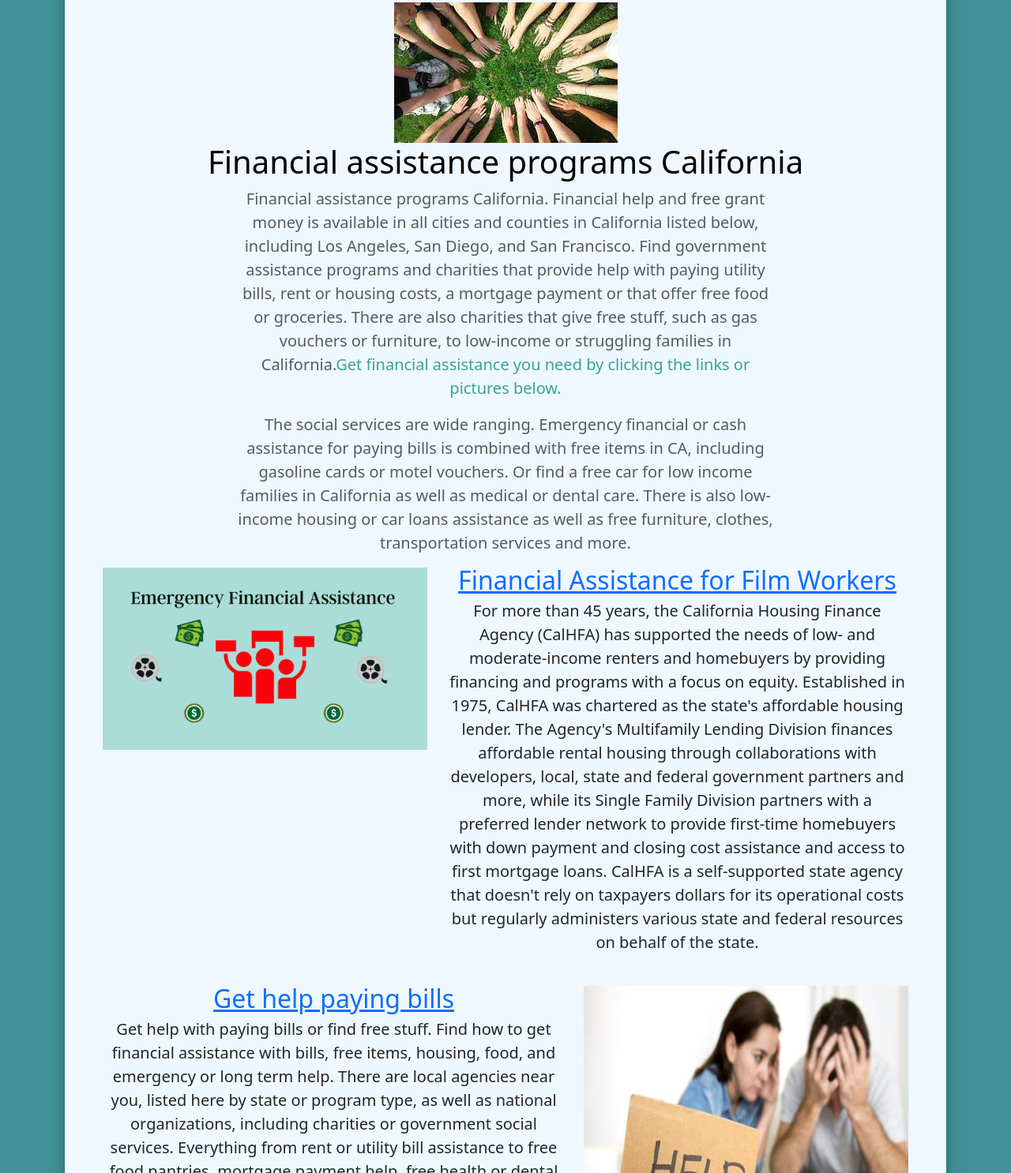
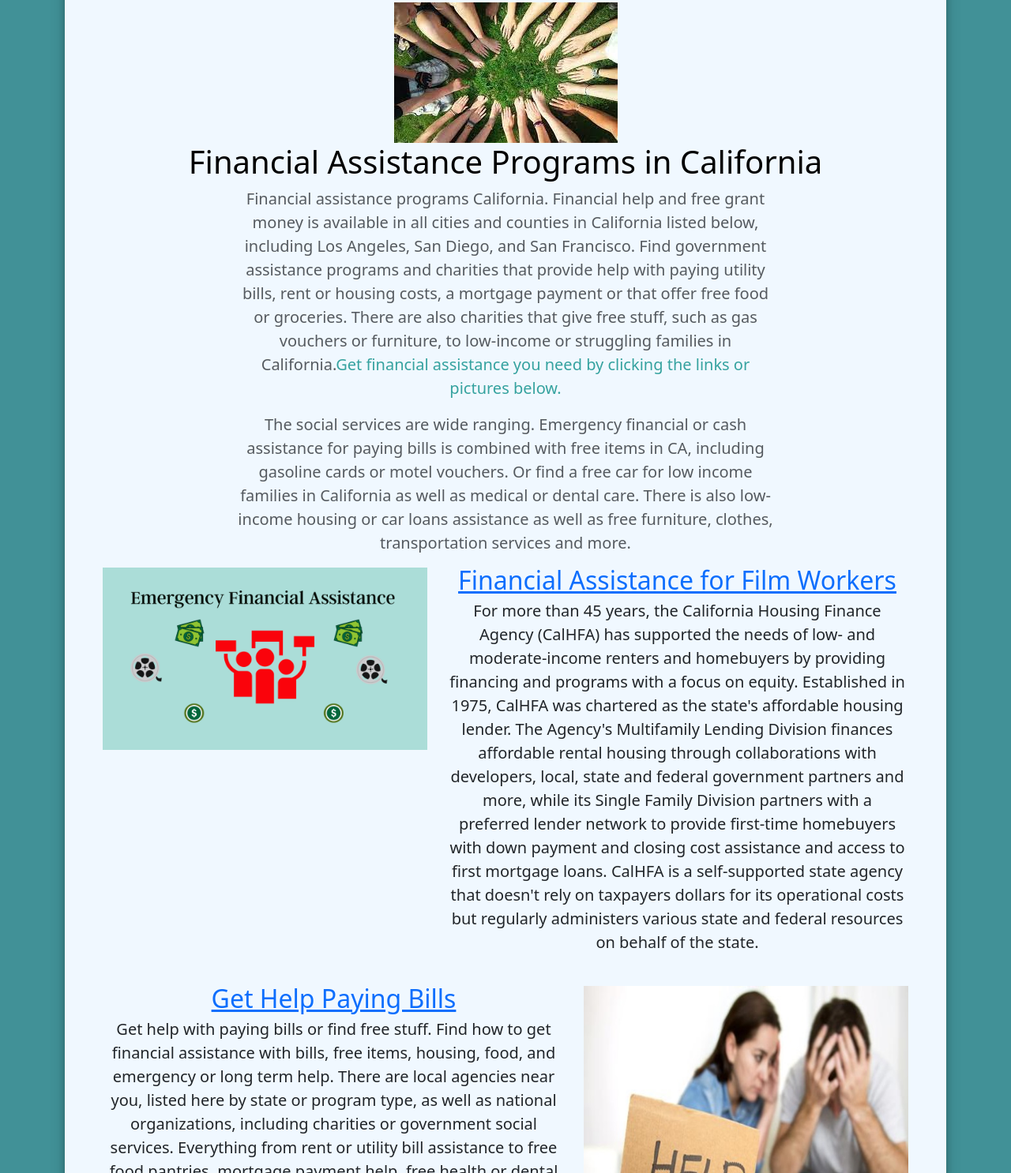
Before and after one commit to cpdigicomm/uccellofoundation, a plain HTML site: page financial.html in a window 1280 px wide. Shown: the part 318-1804 px from the top of the page at 79% size. Drawn offline with nearby package versions, Linux system fonts and the light colour scheme; a script that the page names is missing.

Commit message:
Add files via upload

```diff
--- a/financial.html
+++ b/financial.html
@@ -67,7 +67,7 @@
   <div class="p-5 text-center rounded-3 financial-back">
     <img src="./images/hands.jpg">
     <h1 class="text-body-emphasis">
-      Financial assistance programs California</h1>
+      Financial Assistance Programs in California</h1>
     <p class="col-lg-8 mx-auto fs-5 text-muted">Financial assistance programs California. Financial help and free grant money is available in all cities and counties in California listed below, including Los Angeles, San Diego, and San Francisco. Find government assistance programs and charities that provide help with paying utility bills, rent or housing costs, a mortgage payment or that offer free food or groceries. There are also charities that give free stuff, such as gas vouchers or furniture, to low-income or struggling families in California.<span class="light-green">Get financial assistance you need by clicking the links or pictures below.</span></p>
     <p class="col-lg-8 mx-auto fs-5 text-muted" >The social services are wide ranging. Emergency financial or cash assistance for paying bills is combined with free items in CA, including gasoline cards or motel vouchers. Or find a free car for low income families in California as well as medical or dental care. There is also low-income housing or car loans assistance as well as free furniture, clothes, transportation services and more.</p>
 
@@ -84,7 +84,7 @@
 <br>
     <div class="row featurette">
       <div class="col-md-7">
-        <h2 class="featurette-heading fw-normal lh-1"><span><a href="https://www.needhelppayingbills.com/">Get help paying bills</a></span></h2>
+        <h2 class="featurette-heading fw-normal lh-1"><span><a href="https://www.needhelppayingbills.com/">Get Help Paying Bills</a></span></h2>
         <p class="lead">Get help with paying bills or find free stuff. Find how to get financial assistance with bills, free items, housing, food, and emergency or long term help. There are local agencies near you, listed here by state or program type, as well as national organizations, including charities or government social services. Everything from rent or utility bill assistance to free food pantries, mortgage payment help, free health or dental clinics and much more is listed.</p>
         <p class="lead">There are also tips for saving money on a low income as well as information work from home or job training programs. Also locate free coupons, vouchers for free items or information on financial literacy, apps for making extra money, and so much more.</p>
       </div>
```
